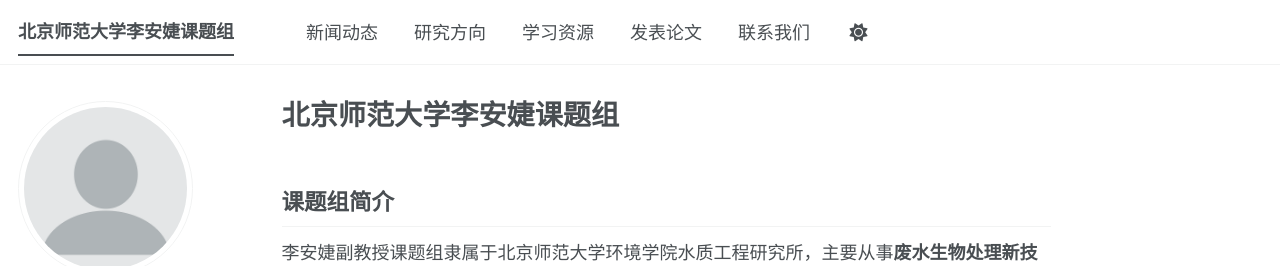
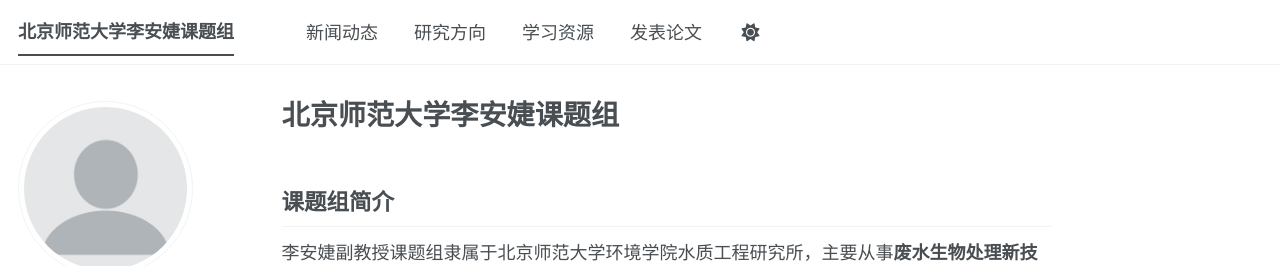
Before and after one commit to zhangwenqi111/zhangwenqi111.github.io, a Jekyll site: the page built from _pages/about.md, in a window 1280 px wide. Shown: the top 266 px of the page. Built offline with Jekyll 4.4.1, drawn with Linux system fonts in a browser that asks for light colours; a script bundle is joined from its source files by our own code; library files that are not in the unit come from our copies.

Commit message:
Update navigation.yml

```diff
--- a/_data/navigation.yml
+++ b/_data/navigation.yml
@@ -7,5 +7,3 @@
     url: /resources/
   - title: "发表论文"
     url: /publications/
-  - title: "联系我们"
-    url: /contact/
```
